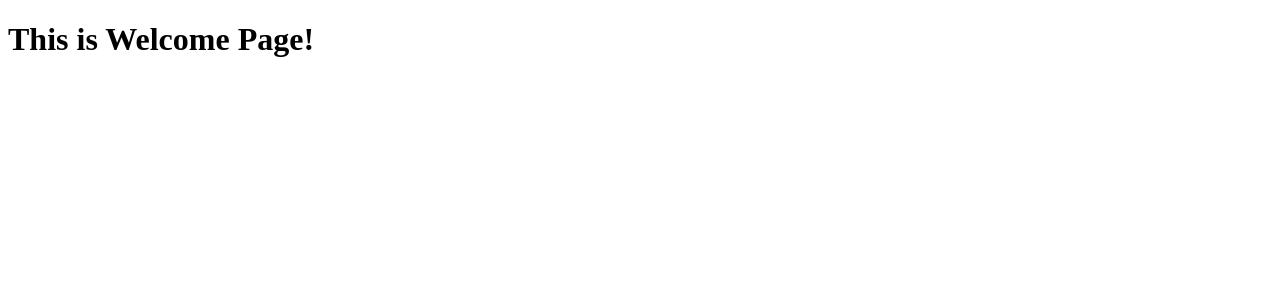
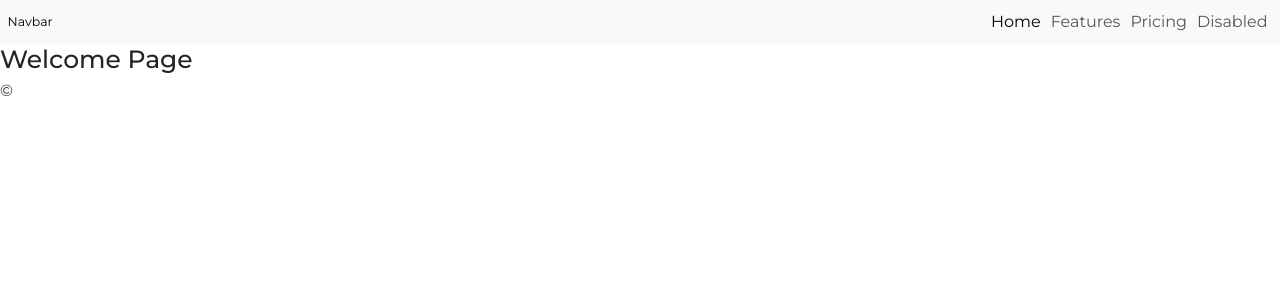
Before and after one commit to MaxPolak04/flask_taskmanager_crud, a Flask app: page / in a window 1280 px wide. Shown: the top 300 px of the page. Run offline with Flask 3, Linux system fonts and the light colour scheme.

Commit message:
Second Commit

```diff
--- a/app.py
+++ b/app.py
@@ -15,7 +15,9 @@ def form():
     if request.method == 'GET':
         return render_template('form.html')
     elif request.method == 'POST':
-        pass
+        email = request.form.get('email')
+        message = request.form.get('message')
+        return render_template('response.html', email=email, message=message)
 
 
 if __name__ == '__main__':
--- a/static/css/style.css
+++ b/static/css/style.css
@@ -0,0 +1,18 @@
+*,
+*::before,
+*::after {
+    box-sizing: border-box;
+    padding: 0;
+    margin: 0;
+}
+
+html {
+    font-size: 62.5%;
+    scroll-behavior: smooth;
+}
+
+body {
+    font-size: 1.6rem;
+    font-family: "Montserrat", sans-serif;
+    min-height: 100vh;
+}
--- a/template/index.html
+++ /dev/null
@@ -1,16 +0,0 @@
-<!DOCTYPE html>
-<html lang="pl">
-
-<head>
-    <meta charset="UTF-8">
-    <meta name="viewport" content="width=device-width, initial-scale=1.0">
-    <title>Welcome</title>
-</head>
-
-<body>
-    <main>
-        <h1>This is Welcome Page!</h1>
-    </main>
-</body>
-
-</html>
--- a/template/base.html
+++ b/templates/base.html
@@ -4,15 +4,29 @@
     <meta name="viewport" content="width=device-width, initial-scale=1">
     <title>{% block title %} {% endblock %}</title>
 
+    <!-- Google Fonts - Montserrat -->
+    <link rel="preconnect" href="https://fonts.googleapis.com">
+    <link rel="preconnect" href="https://fonts.gstatic.com" crossorigin>
+    <link href="https://fonts.googleapis.com/css2?family=Montserrat:ital,wght@0,100..900;1,100..900&display=swap"
+        rel="stylesheet">
+
     <!-- Bootstrap CSS -->
     <link href="https://cdn.jsdelivr.net/npm/bootstrap@5.3.6/dist/css/bootstrap.min.css" rel="stylesheet"
         integrity="sha384-4Q6Gf2aSP4eDXB8Miphtr37CMZZQ5oXLH2yaXMJ2w8e2ZtHTl7GptT4jmndRuHDT" crossorigin="anonymous">
 
     <!-- CSS -->
-    <link rel="stylesheet" href="{{ url_for('static', '/css/style.css') }}">
+    <link rel="stylesheet" href="{{ url_for('static', filename='css/style.css') }}">
 </head>
 <body>
-    <h1>Hello, world!</h1>
+    {% include 'nav.html' %}
+
+    <main>
+        {% block content %}
+
+        {% endblock %}
+    </main>
+
+    {% include 'footer.html' %}
 
     <!-- Bootstrap JS -->
     <script src="https://cdn.jsdelivr.net/npm/bootstrap@5.3.6/dist/js/bootstrap.bundle.min.js"
@@ -20,6 +34,6 @@
         crossorigin="anonymous"></script>
 
     <!-- JS -->
-    <script src="{{ url_for('static', '/js/script.js') }}"></script>
+    <script src="{{ url_for('static', filename='js/script.js') }}"></script>
 </body>
 </html>
--- /dev/null
+++ b/templates/footer.html
@@ -0,0 +1,3 @@
+<footer class="footer">
+    <p class="footer__text">&copy;</p>
+</footer>
--- /dev/null
+++ b/templates/index.html
@@ -0,0 +1,14 @@
+{% extends 'base.html' %}
+
+
+
+{% block title %} Welcome Page {% endblock %}
+
+
+
+{% block content %}
+    <header class="hero-img">
+        <h1>Welcome Page</h1>
+        <div class="hero-img__shadow shadow"></div>
+    </header>
+{% endblock %}
--- /dev/null
+++ b/templates/nav.html
@@ -0,0 +1,17 @@
+<nav class="navbar navbar-expand-lg bg-body-tertiary">
+    <div class="container-fluid">
+        <a class="navbar-brand" href="#">Navbar</a>
+        <button class="navbar-toggler" type="button" data-bs-toggle="collapse" data-bs-target="#navbarNavAltMarkup"
+            aria-controls="navbarNavAltMarkup" aria-expanded="false" aria-label="Toggle navigation">
+            <span class="navbar-toggler-icon"></span>
+        </button>
+        <div class="collapse navbar-collapse" id="navbarNavAltMarkup">
+            <div class="navbar-nav ms-auto">
+                <a class="nav-link active" aria-current="page" href="#">Home</a>
+                <a class="nav-link" href="#">Features</a>
+                <a class="nav-link" href="#">Pricing</a>
+                <a class="nav-link" href="#">Disabled</a>
+            </div>
+        </div>
+    </div>
+</nav>
```
Also changed, not shown: templates/form.html (added, +23 -0 lines), templates/response.html (added, +14 -0 lines), template/form.html (deleted), 1 other file.
